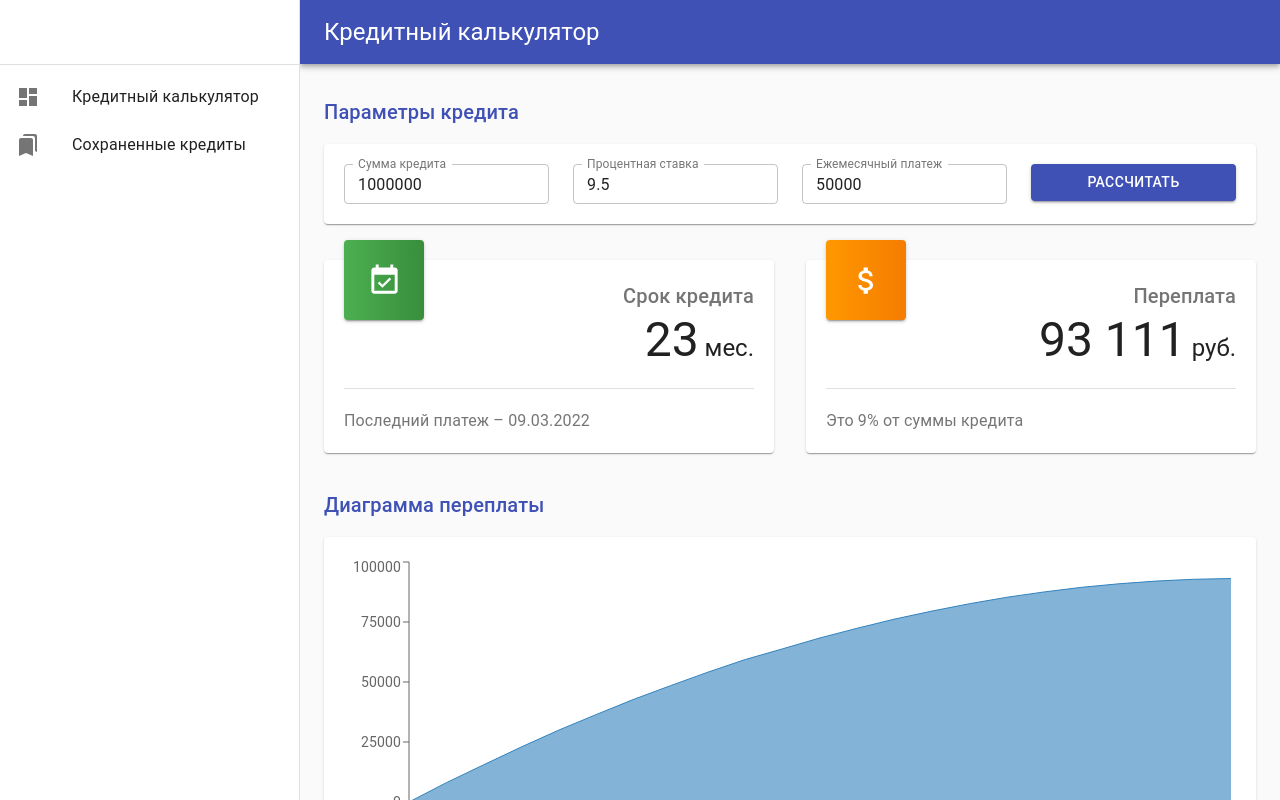
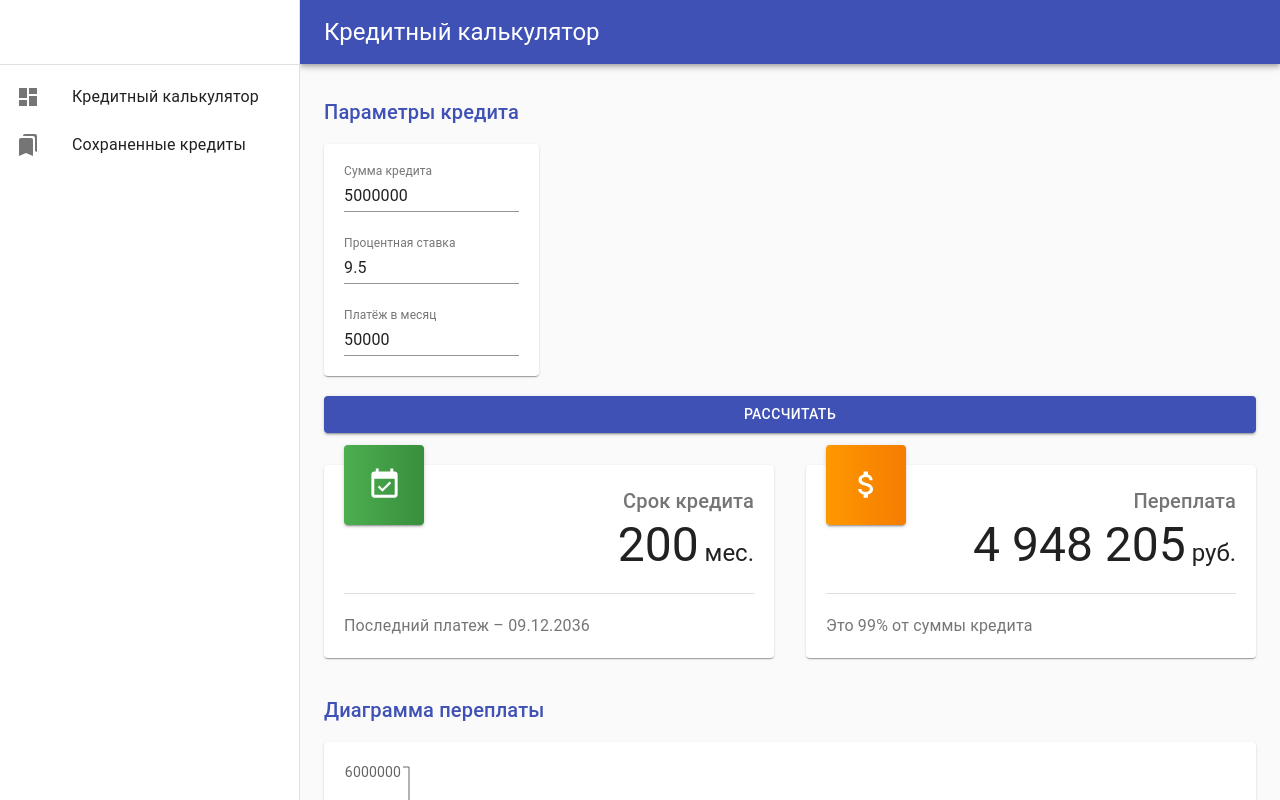
Before and after one commit to leonidfeskov/calculator, a React app: page / in a window 1280 px wide. Shown: the top 800 px of the page. Built offline with nearby package versions, Linux system fonts and the light colour scheme.

Commit message:
multiple-params Make credits array in store

```diff
--- a/config/webpack.config.js
+++ b/config/webpack.config.js
@@ -48,7 +48,7 @@ const sassModuleRegex = /\.module\.(scss|sass)$/;
 
 // This is the production and development configuration.
 // It is focused on developer experience, fast rebuilds, and a minimal bundle.
-module.exports = function (webpackEnv) {
+module.exports = function(webpackEnv) {
     const isEnvDevelopment = webpackEnv === 'development';
     const isEnvProduction = webpackEnv === 'production';
 
@@ -313,21 +313,21 @@ module.exports = function (webpackEnv) {
 
                 // First, run the linter.
                 // It's important to do this before Babel processes the JS.
-                {
-                    test: /\.(js|mjs|jsx|ts|tsx)$/,
-                    enforce: 'pre',
-                    use: [
-                        {
-                            options: {
-                                cache: true,
-                                eslintPath: require.resolve('eslint'),
-                                resolvePluginsRelativeTo: __dirname,
-                            },
-                            loader: require.resolve('eslint-loader'),
-                        },
-                    ],
-                    include: paths.appSrc,
-                },
+                // {
+                //     test: /\.(js|mjs|jsx|ts|tsx)$/,
+                //     enforce: 'pre',
+                //     use: [
+                //         {
+                //             options: {
+                //                 cache: true,
+                //                 eslintPath: require.resolve('eslint'),
+                //                 resolvePluginsRelativeTo: __dirname,
+                //             },
+                //             loader: require.resolve('eslint-loader'),
+                //         },
+                //     ],
+                //     include: paths.appSrc,
+                // },
                 {
                     // "oneOf" will traverse all following loaders until one will
                     // match the requirements. When no loader matches it will fall
--- a/src/components/CreditForm/index.js
+++ b/src/components/CreditForm/index.js
@@ -1,70 +1,59 @@
 import React from 'react';
 import { useSelector, useDispatch } from 'react-redux';
-import { Form, Field } from 'react-final-form';
-import MuiButton from '@material-ui/core/Button';
+import PropTypes from 'prop-types';
+
 import MuiGrid from '@material-ui/core/Grid';
 
 import Box from 'src/components/common/Box';
-import BoxTitle from 'src/components/common/Box/Title';
 import Input from 'src/components/common/Input';
-import { setCreditParams } from 'src/reducers/creditParams';
-import { setPaymentSchedule } from 'src/reducers/paymentSchedule';
-import calculatePayments from 'src/utils/calculatePayments';
+import { saveCredit } from 'src/reducers/credits';
 
-export default function CreditForm() {
-    const { creditParams } = useSelector((state) => state);
+export default function CreditForm({ name }) {
+    const { creditByName } = useSelector(({ credits }) => credits);
+    const creditParams = creditByName[name];
     const dispatch = useDispatch();
 
-    const onSubmit = (values) => {
-        const creditSum = parseFloat(values.creditSum);
-        const creditPercent = parseFloat(values.creditPercent);
-        const paymentPerMonth = parseFloat(values.paymentPerMonth);
+    const onChange = (field, value) => {
+        if (creditParams.hasOwnProperty(field)) {
             dispatch(
-            setCreditParams({
-                creditSum,
-                creditPercent,
-                paymentPerMonth,
+                saveCredit({
+                    ...creditParams,
+                    name,
+                    [field]: value,
                 })
             );
-        const paymentSchedule = calculatePayments({ creditSum, creditPercent, paymentPerMonth });
-        dispatch(setPaymentSchedule(paymentSchedule));
+        }
     };
 
     return (
-        <>
-            <BoxTitle>Параметры кредита</BoxTitle>
         <Box>
-                <Form
-                    onSubmit={onSubmit}
-                    initialValues={creditParams}
-                    render={({ handleSubmit }) => (
-                        <form onSubmit={handleSubmit} noValidate autoComplete="off">
-                            <MuiGrid container spacing={3}>
-                                <MuiGrid item xs={12} md={3} lg={3}>
-                                    <Field name="creditSum">
-                                        {({ input }) => <Input {...input} label="Сумма кредита" />}
-                                    </Field>
+            <MuiGrid container spacing={3} direction="column">
+                <MuiGrid item xs={12}>
+                    <Input
+                        value={creditParams.creditSum}
+                        onChange={({ target: { value } }) => onChange('creditSum', parseFloat(value))}
+                        label="Сумма кредита"
+                    />
                 </MuiGrid>
-                                <MuiGrid item xs={12} md={3} lg={3}>
-                                    <Field name="creditPercent">
-                                        {({ input }) => <Input {...input} label="Процентная ставка" />}
-                                    </Field>
+                <MuiGrid item xs={12}>
+                    <Input
+                        value={creditParams.creditPercent}
+                        onChange={({ target: { value } }) => onChange('creditPercent', parseFloat(value))}
+                        label="Процентная ставка"
+                    />
                 </MuiGrid>
-                                <MuiGrid item xs={12} md={3} lg={3}>
-                                    <Field name="paymentPerMonth">
-                                        {({ input }) => <Input {...input} label="Ежемесячный платеж" />}
-                                    </Field>
-                                </MuiGrid>
-                                <MuiGrid item xs={12} md={3} lg={3}>
-                                    <MuiButton variant="contained" color="primary" fullWidth type="submit">
-                                        Рассчитать
-                                    </MuiButton>
+                <MuiGrid item xs={12}>
+                    <Input
+                        value={creditParams.paymentPerMonth}
+                        onChange={({ target: { value } }) => onChange('paymentPerMonth', parseFloat(value))}
+                        label="Платёж в месяц"
+                    />
                 </MuiGrid>
             </MuiGrid>
-                        </form>
-                    )}
-                />
         </Box>
-        </>
     );
 }
+
+CreditForm.propTypes = {
+    name: PropTypes.string.isRequired,
+};
--- /dev/null
+++ b/src/components/MultiCreditForm/index.js
@@ -0,0 +1,45 @@
+import React from 'react';
+import { useSelector, useDispatch } from 'react-redux';
+
+import MuiButton from '@material-ui/core/Button';
+import MuiGrid from '@material-ui/core/Grid';
+import MuiBox from '@material-ui/core/Box';
+
+import BoxTitle from 'src/components/common/Box/Title';
+import CreditForm from 'src/components/CreditForm';
+import calculatePayments from 'src/utils/calculatePayments';
+import { setPaymentSchedule } from 'src/reducers/paymentSchedule';
+
+export default function MultipleCreditForm() {
+    const { names, creditByName } = useSelector((state) => state.credits);
+    const dispatch = useDispatch();
+
+    const onSubmit = (event) => {
+        event.preventDefault();
+        const { creditSum, creditPercent, paymentPerMonth } = creditByName.default;
+        const paymentSchedule = calculatePayments({ creditSum, creditPercent, paymentPerMonth });
+        dispatch(setPaymentSchedule(paymentSchedule));
+    };
+
+    return (
+        <MuiBox mb={2}>
+            <BoxTitle>Параметры кредита</BoxTitle>
+            <form onSubmit={onSubmit} noValidate autoComplete="off">
+                <MuiGrid spacing={3} direction="column">
+                    <MuiGrid container spacing={3}>
+                        {names.map((name) => (
+                            <MuiGrid key={name} item xs={12} md={3} lg={3}>
+                                <CreditForm name={name} />
+                            </MuiGrid>
+                        ))}
+                    </MuiGrid>
+                    <MuiGrid item xs={12}>
+                        <MuiButton variant="contained" color="primary" fullWidth type="submit">
+                            Рассчитать
+                        </MuiButton>
+                    </MuiGrid>
+                </MuiGrid>
+            </form>
+        </MuiBox>
+    );
+}
--- a/src/components/common/Input/index.js
+++ b/src/components/common/Input/index.js
@@ -2,5 +2,5 @@ import React from 'react';
 import { TextField } from '@material-ui/core';
 
 export default function Input(props) {
-    return <TextField variant="outlined" size="small" fullWidth {...props} />;
+    return <TextField fullWidth {...props} />;
 }
--- a/src/pages/Main/index.js
+++ b/src/pages/Main/index.js
@@ -1,7 +1,7 @@
 import React from 'react';
 import MuiGrid from '@material-ui/core/Grid';
 
-import CreditForm from 'src/components/CreditForm';
+import MultiCreditForm from 'src/components/MultiCreditForm';
 import SummaryMonthCount from 'src/components/SummaryMonthCount';
 import SummaryOverpayment from 'src/components/SummaryOverpayment';
 import PaymentsChart from 'src/components/PaymentsChart';
@@ -13,7 +13,7 @@ export default function MainPage() {
         <>
             <MuiGrid container spacing={4}>
                 <MuiGrid item xs={12} md={12} lg={12}>
-                    <CreditForm />
+                    <MultiCreditForm />
                 </MuiGrid>
             </MuiGrid>
             <MuiGrid container spacing={4}>
--- a/src/reducers/creditParams.js
+++ /dev/null
@@ -1,23 +0,0 @@
-const SET_CREDIT_PARAMS = 'SET_CREDIT_PARAMS';
-
-export function setCreditParams(params) {
-    return {
-        type: SET_CREDIT_PARAMS,
-        params,
-    };
-}
-
-export const initialCreditParams = {
-    creditSum: 1000000,
-    creditPercent: 9.5,
-    paymentPerMonth: 50000,
-};
-
-export default function creditParams(state = initialCreditParams, action) {
-    switch (action.type) {
-        case SET_CREDIT_PARAMS:
-            return { ...action.params };
-        default:
-            return state;
-    }
-}
--- /dev/null
+++ b/src/reducers/credits.js
@@ -0,0 +1,45 @@
+import { addItemIfNotExists, removeItem, removeProperty } from 'src/utils/common';
+
+const SAVE_CREDIT = 'SAVE_CREDIT';
+const ADD_CREDIT = 'ADD_CREDIT';
+const REMOVE_CREDIT = 'REMOVE_CREDIT';
+
+export function saveCredit(payload) {
+    return {
+        type: SAVE_CREDIT,
+        payload,
+    };
+}
+
+export const initialCreditParams = {
+    creditSum: 5000000,
+    creditPercent: 9.5,
+    paymentPerMonth: 50000,
+};
+
+export const initialCredits = {
+    names: ['default'],
+    creditByName: {
+        default: initialCreditParams,
+    },
+};
+
+export default function credits(state = initialCredits, { type, payload }) {
+    switch (type) {
+        case ADD_CREDIT:
+        case SAVE_CREDIT:
+            return {
+                ...state,
+                names: addItemIfNotExists(state.names, payload.name),
+                creditByName: { ...state.creditByName, [payload.name]: { ...payload } },
+            };
+        case REMOVE_CREDIT:
+            return {
+                ...state,
+                names: removeItem(state.names, payload.name),
+                creditByName: removeProperty(state.creditByName, payload.name),
+            };
+        default:
+            return state;
+    }
+}
--- a/src/reducers/paymentSchedule.js
+++ b/src/reducers/paymentSchedule.js
@@ -1,5 +1,5 @@
 import calculatePayments from 'src/utils/calculatePayments';
-import { initialCreditParams } from 'src/reducers/creditParams';
+import { initialCreditParams } from 'src/reducers/credits';
 
 const SET_PAYMENT_SCHEDULE = 'SET_PAYMENT_SCHEDULE';
 
--- a/src/store.js
+++ b/src/store.js
@@ -1,11 +1,11 @@
 import { createStore, combineReducers } from 'redux';
-import creditParams from 'src/reducers/creditParams';
+import credits from 'src/reducers/credits';
 import paymentSchedule from 'src/reducers/paymentSchedule';
 
 const configureStore = () => {
     return createStore(
         combineReducers({
-            creditParams,
+            credits,
             paymentSchedule,
         }),
         window.__REDUX_DEVTOOLS_EXTENSION__ && window.__REDUX_DEVTOOLS_EXTENSION__()
--- a/src/utils/common.js
+++ b/src/utils/common.js
@@ -12,3 +12,17 @@ export function numConversion(number, words) {
     const textInt = number % 100 > 4 && number % 100 < 20 ? 2 : textCases[Math.min(number % 10, 5)];
     return words[textInt];
 }
+
+export function removeItem(array, item) {
+    return array.filter((current) => current !== item);
+}
+
+export function addItemIfNotExists(array, item) {
+    return array.includes(item) ? array : array.filter((current) => current !== item);
+}
+
+export function removeProperty(object, property) {
+    const result = { ...object };
+    delete result[property];
+    return result;
+}
```
Also changed, not shown: .eslintrc.js. Lines whose indentation alone changed are shown as unchanged.
